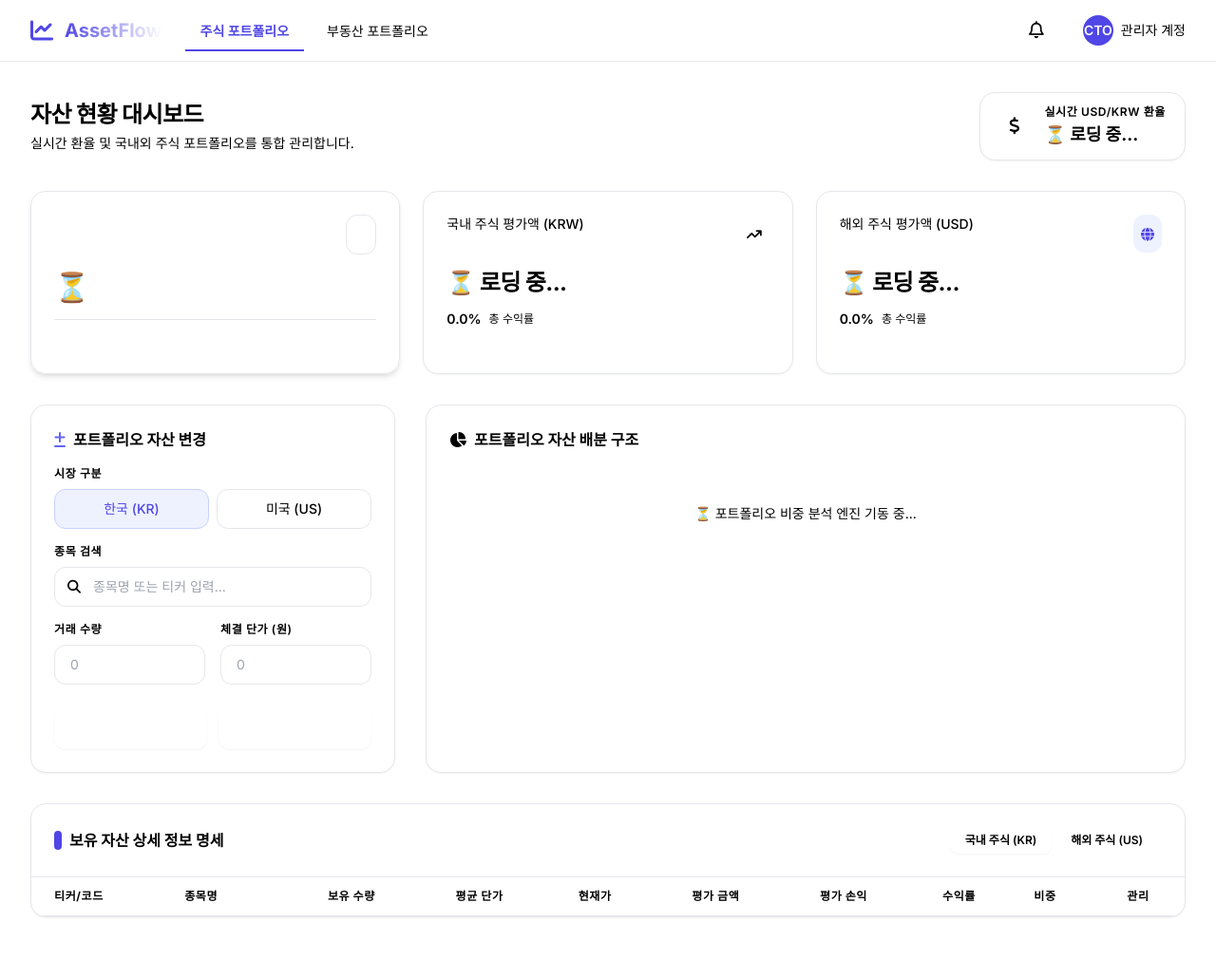
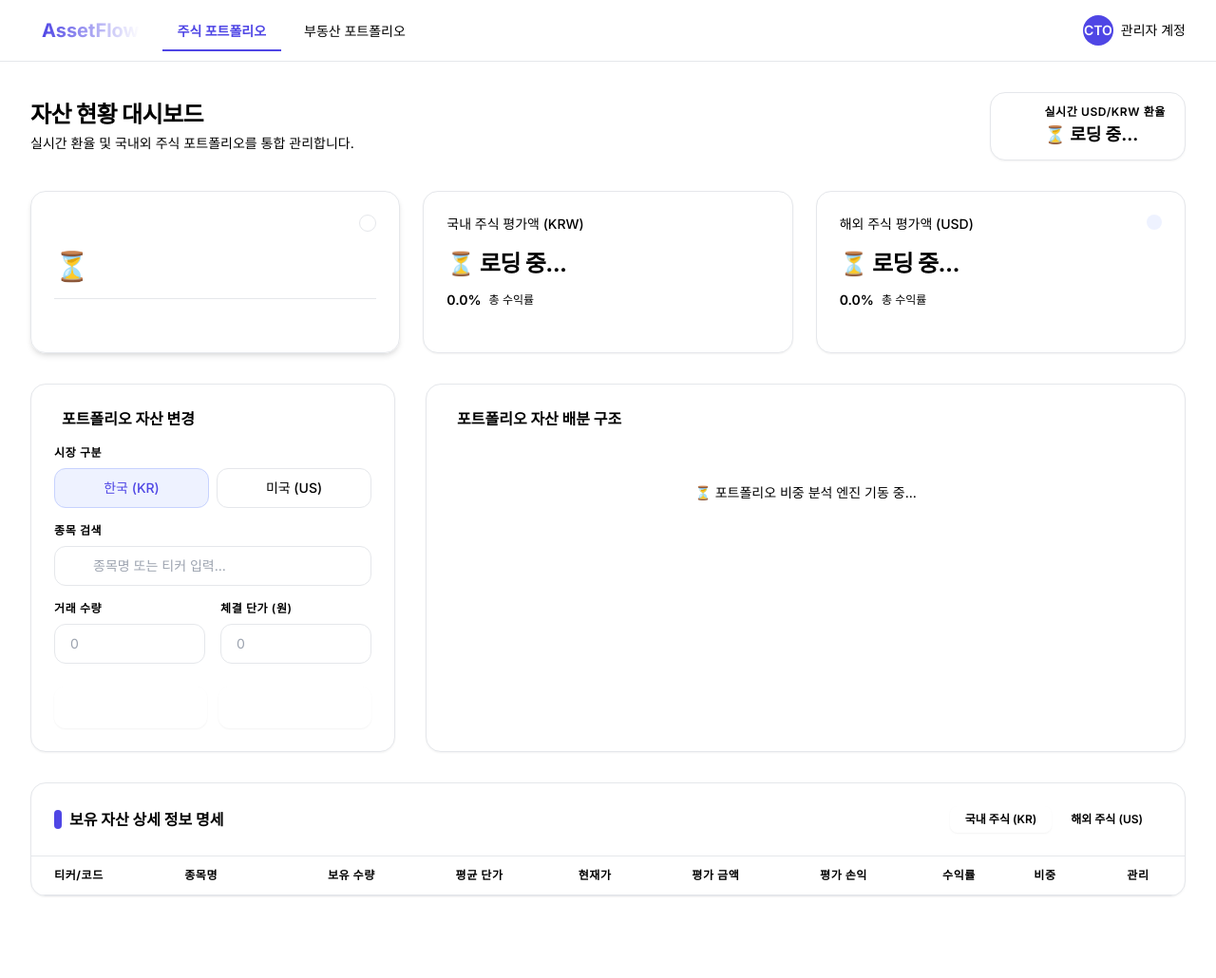
Before and after one commit to gkdl2197/InvestmentDashboard, a Flask app: page / in a window 1280 px wide. Shown: the whole page at 95% size. After the commit the page ends 944 px from the top, so only its background shows below. Run offline with Flask 3, Linux system fonts and the light colour scheme; lists and menus that the app fills with data are empty.

Commit message:
Fix v2.0.4: claude 4th fix

```diff
--- a/frontend/templates/index.html
+++ b/frontend/templates/index.html
@@ -4,8 +4,7 @@
     <meta charset="UTF-8">
     <meta name="viewport" content="width=device-width, initial-scale=1.0">
     <title>통합 자산 관리 대시보드</title>
-    <link href="https://cdn.jsdelivr.net/npm/tailwindcss@2.2.19/dist/tailwind.min.css" rel="stylesheet">
-    <link rel="stylesheet" href="https://cdnjs.cloudflare.com/ajax/libs/font-awesome/6.4.0/css/all.min.css">
+    <link rel="stylesheet" href="https://unpkg.com/tailwindcss@2.2.19/dist/tailwind.min.css">
     <style>
         @import url('https://fonts.googleapis.com/css2?family=Inter:wght@300;400;500;600;700&family=Noto+Sans+KR:wght@300;400;500;700&display=swap');
         body {
```
